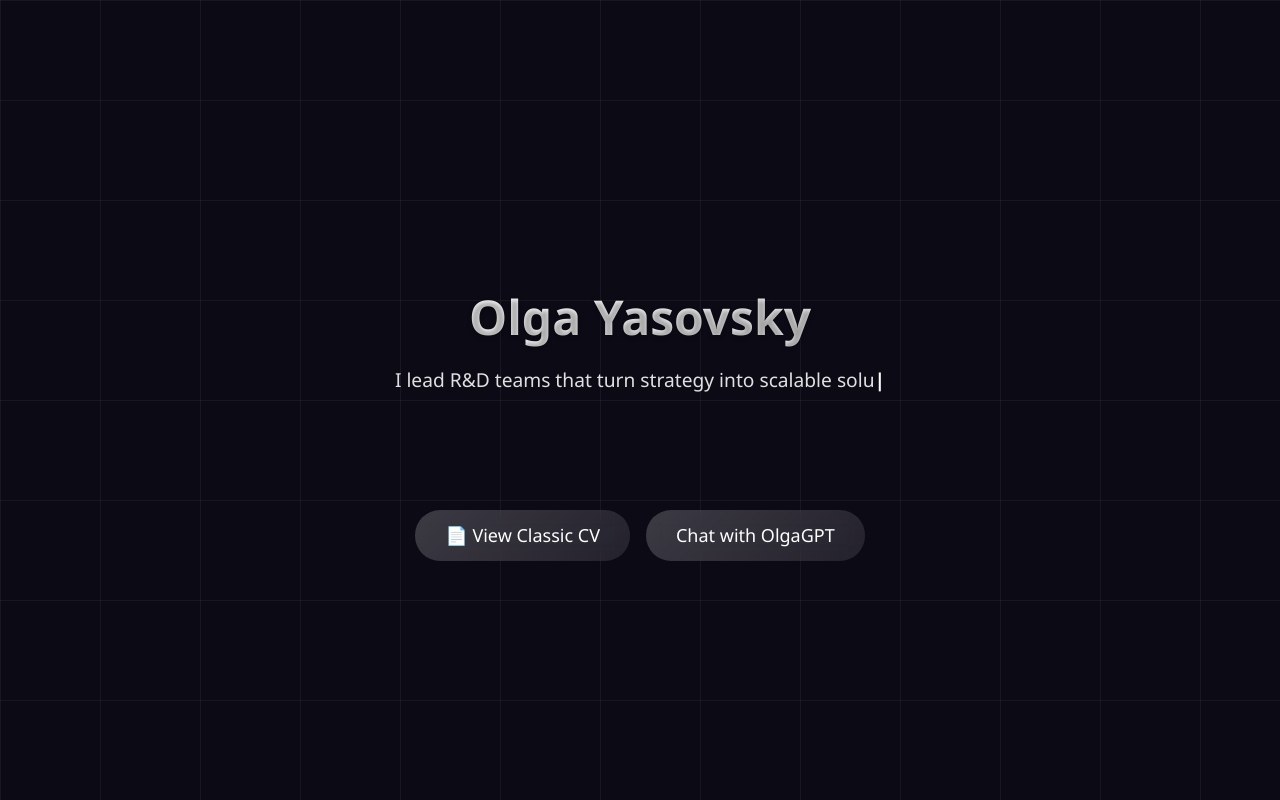
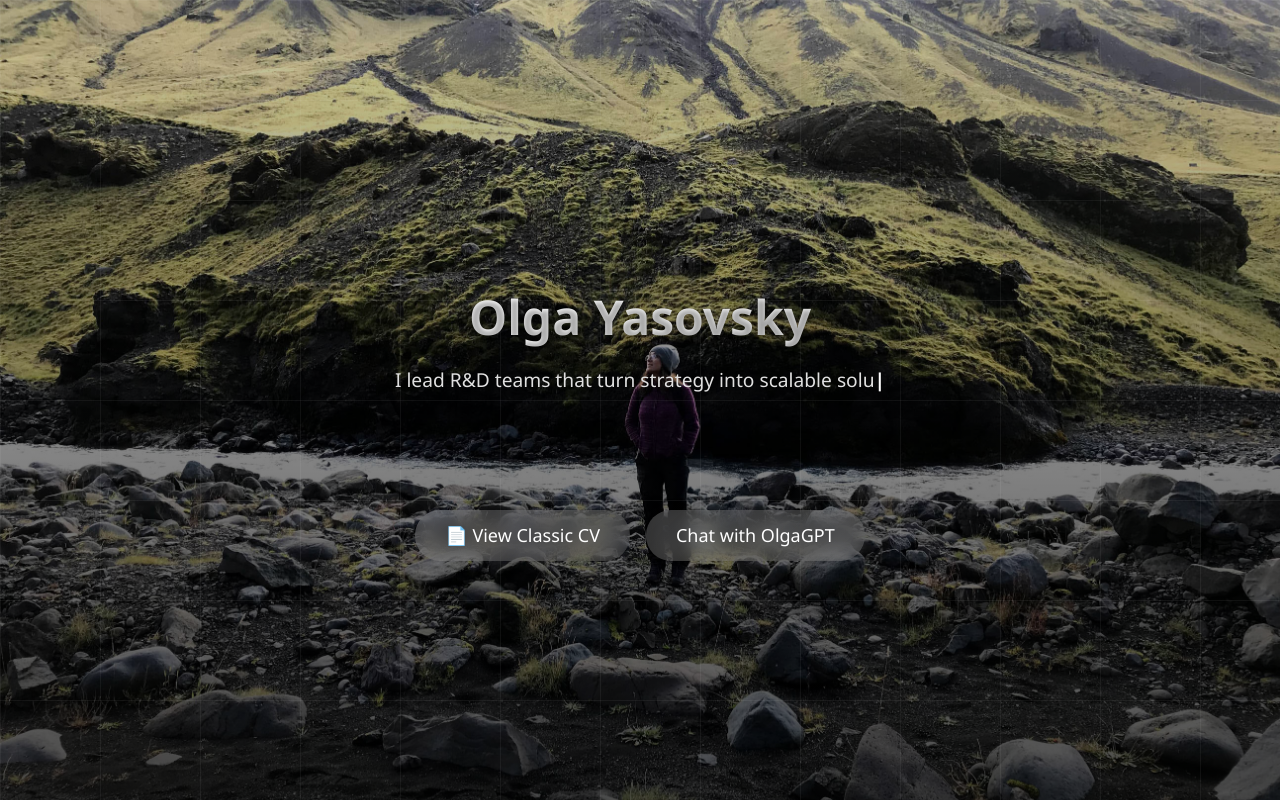
Before and after one commit to oyasovsky/online-cv-game, a Next.js app: page / in a window 1280 px wide. Built offline with nearby package versions, Linux system fonts and the light colour scheme.

Commit message:
Fix: Add background image to home page

```diff
--- a/pages/index.js
+++ b/pages/index.js
@@ -7,7 +7,7 @@ import Head from 'next/head';
 export default function Home() {
   return (
     <>
-      <ParallaxBackground />
+      <ParallaxBackground backgroundImage="/bg-o.jpg"/>
       <div className="min-h-screen flex flex-col items-center justify-center text-center relative z-10 px-2 sm:px-4 w-full lg:w-1/2 lg:mx-auto">
         <Head>
           <title>Olga Yasovsky - R&D Leader & Technology Executive | Interactive CV</title>
--- a/styles/globals.css
+++ b/styles/globals.css
@@ -250,6 +250,7 @@ html {
 
 ::-webkit-scrollbar-track {
   background: rgba(255, 255, 255, 0.1);
+  border-radius: 10px;
 }
 
 ::-webkit-scrollbar-thumb {
```
Also changed, not shown: pages/olgagpt.js (line endings or trailing spaces).
